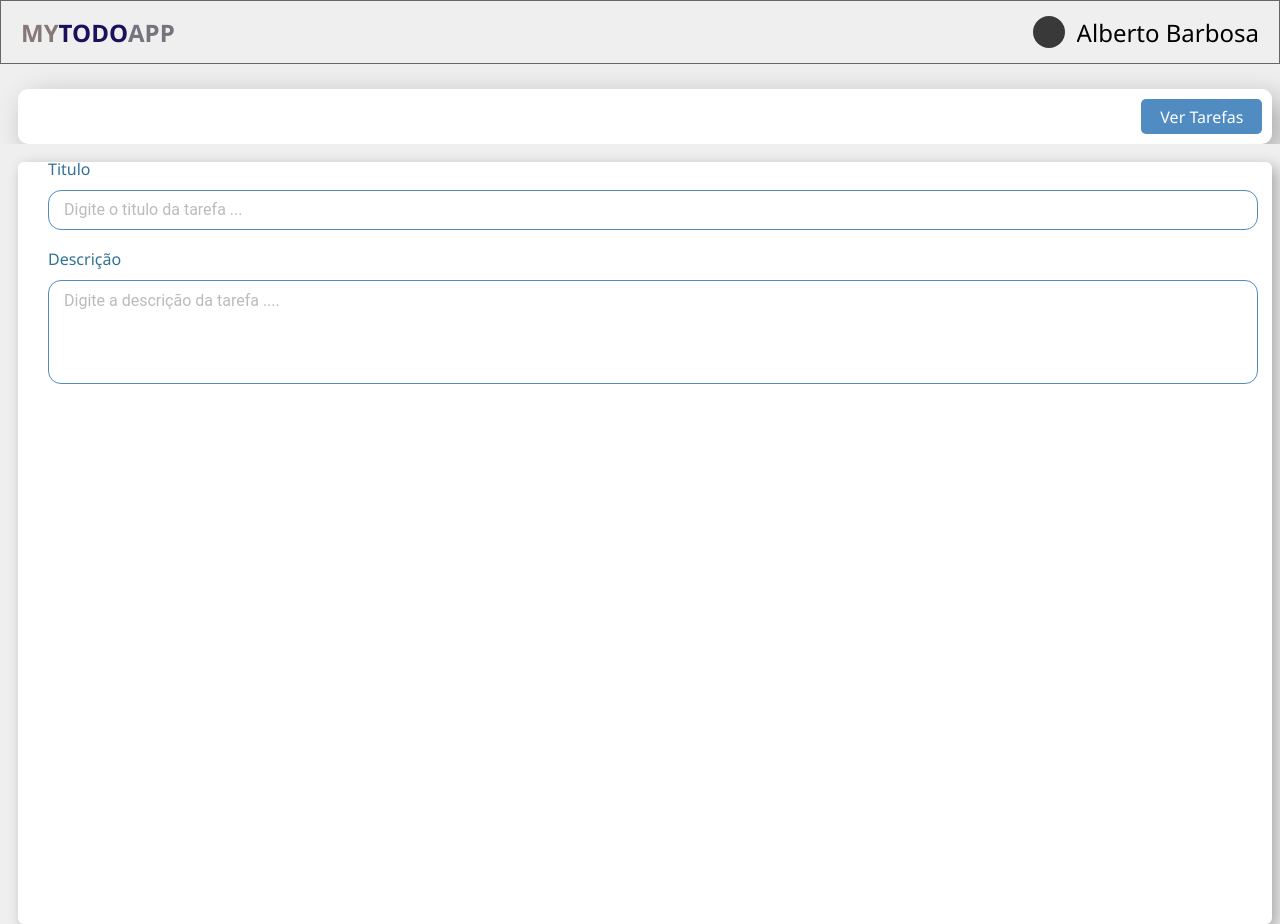
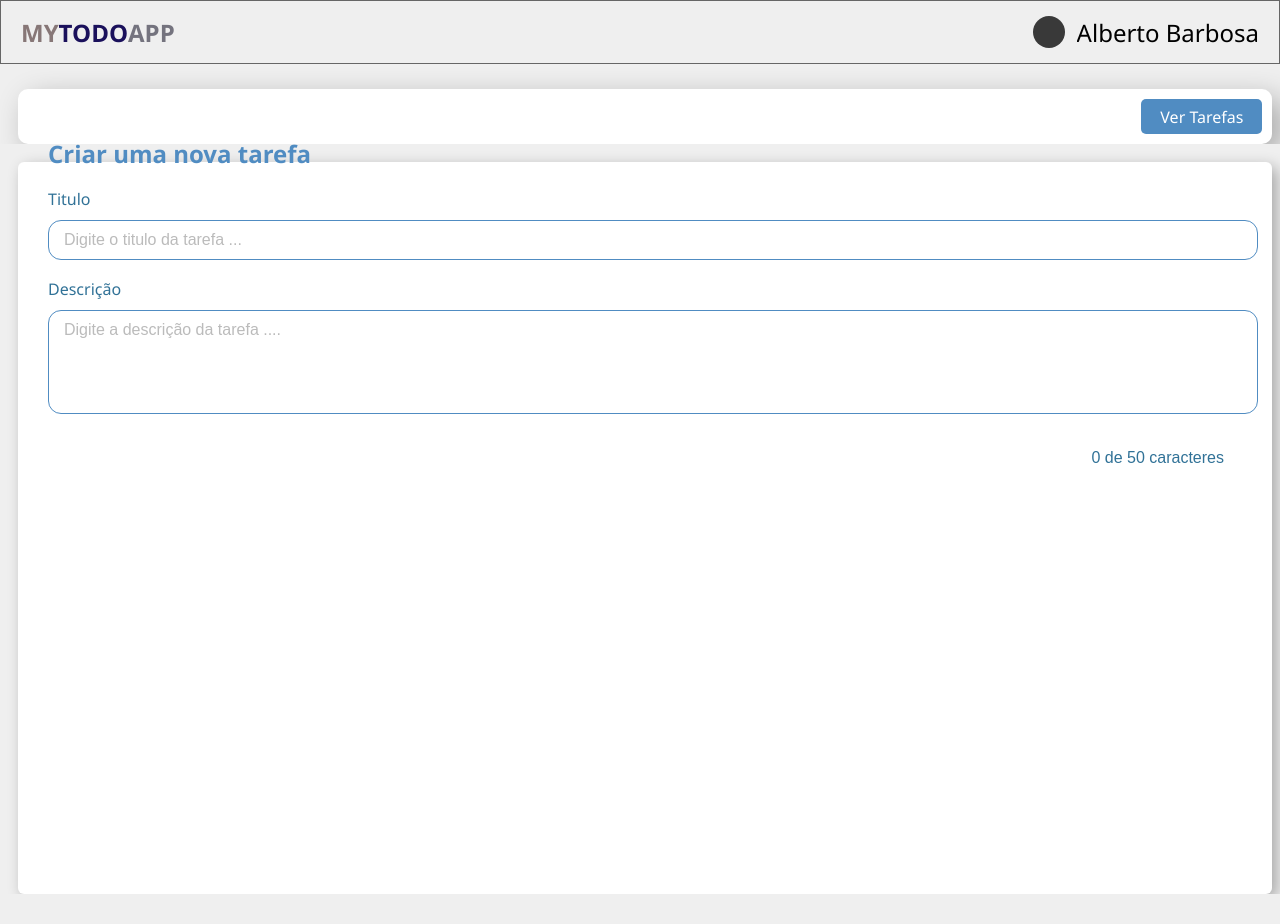
Before and after one commit to Alberto21-boop/Mentoria-YDUQS, a React (Vite) app: page /newtask in a window 1280 px wide. Shown: the top 924 px of the page. After the commit the page ends 894 px from the top, so only its background shows below. Built offline with nearby package versions, Linux system fonts and the light colour scheme.

Commit message:
linha de limites de caracteres feita, e começando a construção da tela de erro

```diff
--- /dev/null
+++ b/src/Pages/ErrorScreen/styles.ts
@@ -0,0 +1,3 @@
+import styled from 'styled-components';
+
+export const ErrorScreenContainer = styled.div``
--- a/src/Pages/Home/styles.ts
+++ b/src/Pages/Home/styles.ts
@@ -19,7 +19,6 @@ export const HomeBackground = styled.div`
 
 export const HomeContainer = styled.div`
   width: 100%;
-  //max-width: 800px; /* Limita a largura do conteúdo centralizado */
   padding: 20px;
   align-items: center;
 `
--- a/src/Pages/NewTask/components/TaskForms/index.tsx
+++ b/src/Pages/NewTask/components/TaskForms/index.tsx
@@ -1,4 +1,4 @@
-import { TaskFormJobText, TaskFormsContainer, TaskFormTitle, TaskFormTitleJob, TaskTitleText } from './styles';
+import { CharactersPerTask, TaskFormJobText, TaskFormsContainer, TaskFormTitle, TaskFormTitleJob, TaskTitleText } from './styles';
 
 export function TaskForms() {
     return (
@@ -13,6 +13,10 @@ export function TaskForms() {
             <TaskTitleText>Descrição</TaskTitleText>
             <TaskFormJobText placeholder='Digite a descrição da tarefa ....' />
 
+            <CharactersPerTask>
+                0 de 50 caracteres
+            </CharactersPerTask>
+
         </TaskFormsContainer>
     );
 }
--- a/src/Pages/NewTask/components/TaskForms/styles.ts
+++ b/src/Pages/NewTask/components/TaskForms/styles.ts
@@ -5,8 +5,9 @@ export const TaskFormsContainer = styled.div`
  width: 100%;
  flex-direction: column;
  position: relative;
+ margin-top: 95px;
  margin-left: 20px;
- margin-bottom: 438px;
+ margin-bottom: 420px;
 `;
 
 export const TaskFormTitle = styled.div`
@@ -34,9 +35,15 @@ export const TaskFormTitleJob = styled.input`
   margin-bottom: 8px;
   border: 1px solid ${(props) => props.theme.colors['brand-color-button']};
 
+  font-family: 'Poppins', sans-serif;
+  font-weight: 400;
+
   &::placeholder {
    color: ${(props) => props.theme.colors['brand-placeholder-text']};
    opacity: 0.8;
+
+   font-family: 'Poppins', sans-serif;
+   font-weight: 400;
   }
 `;
 
@@ -46,10 +53,28 @@ export const TaskFormJobText = styled.input`
   border-radius: 13px;
   padding-bottom: 63px;
   padding-left: 15px;
+
+  font-family: 'Poppins', sans-serif;
+  font-weight: 400;
   border: 1px solid ${(props) => props.theme.colors['brand-color-button']};
 
   &::placeholder {
    color: ${(props) => props.theme.colors['brand-placeholder-text']};
    opacity: 0.8;
+
+   font-family: 'Poppins', sans-serif;
+   font-weight: 400;
   }
 `;
+
+export const CharactersPerTask = styled.div`
+   display: flex;
+   justify-content: flex-end;
+   color: ${(props) => props.theme.colors['brand-text']};
+   margin-top: 35px;
+   margin-right: 84px;
+
+   font-family: 'Poppins', sans-serif;
+   font-weight: 400;
+
+`;
--- a/src/components/CardTaskItems/styles.ts
+++ b/src/components/CardTaskItems/styles.ts
@@ -2,7 +2,7 @@ import styled from 'styled-components';
 
 export const CardTaskItemsContainer = styled.div`
   width: 98%;
-  height: 762px;
+  height: 732px;
   margin-left: 18px;
   margin-top: 18px;
   border-radius: 6px;
```
Also changed, not shown: src/Pages/ErrorScreen/index.tsx (added, +17 -0 lines).
